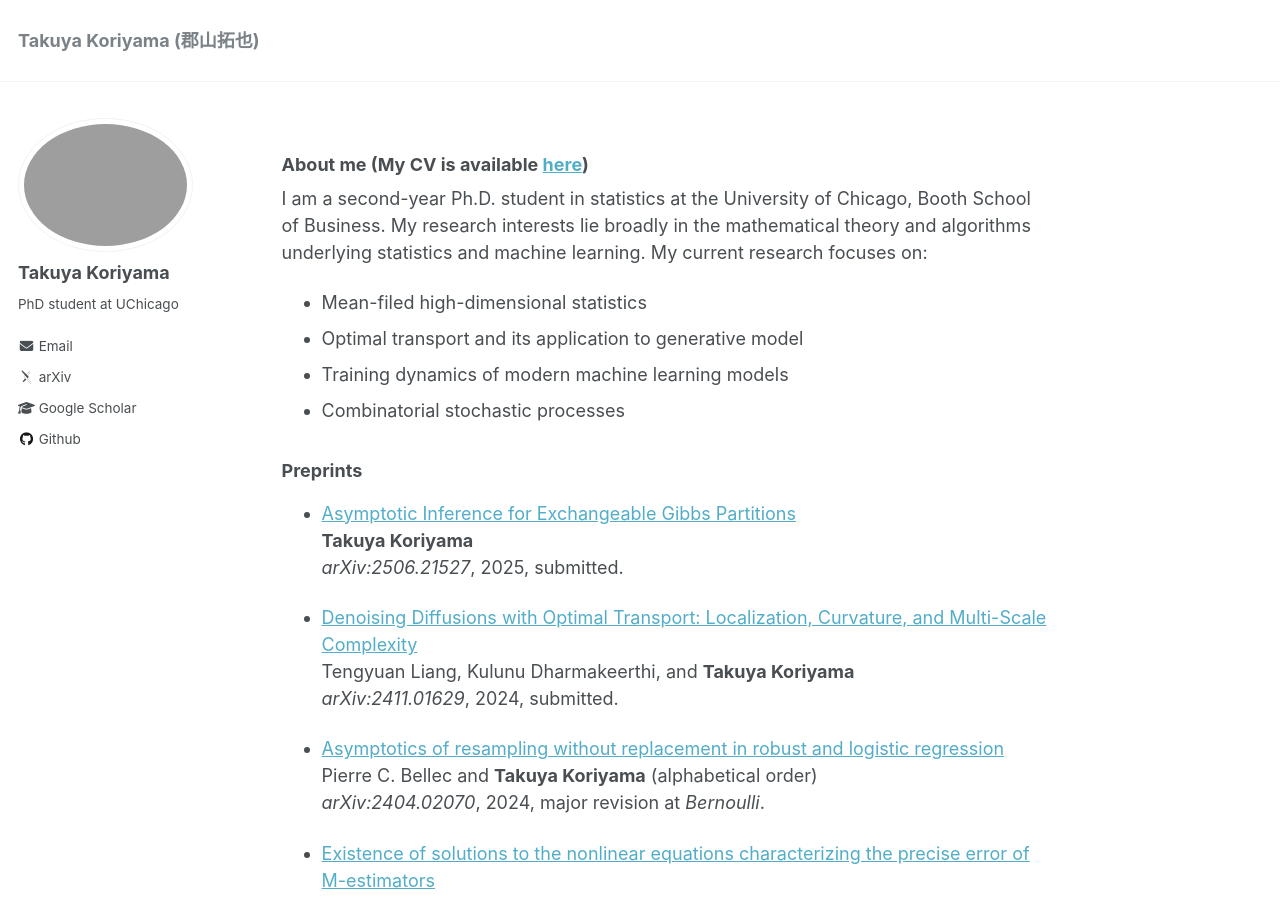
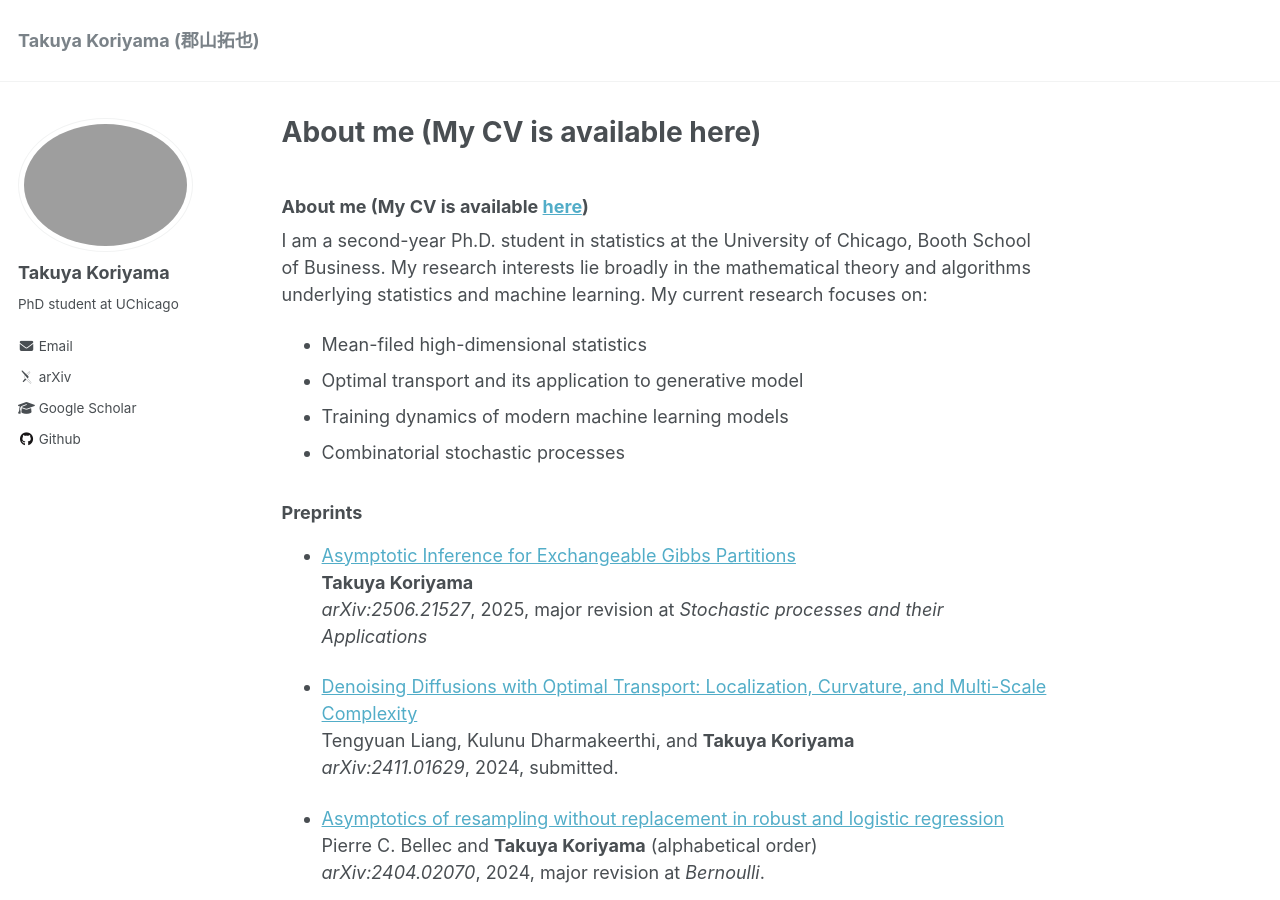
Before and after one commit to TakuyaKoriyama/takuyakoriyama.github.io, a Jekyll site: the page built from _pages/about.md, in a window 1280 px wide and 900 px high. Built offline with Jekyll 4.4.1, drawn with Linux system fonts in a browser that asks for light colours; some web fonts are replaced; our own code applies the rules of GitHub Pages for plain Markdown files; part of the change alters nothing that is shown.

Commit message:
Update about.md

```diff
--- a/_pages/about.md
+++ b/_pages/about.md
@@ -6,12 +6,6 @@ redirect_from:
   - /about/
   - /about.html
 ---
-
-<!-- ### About me
-I am a second-year Ph.D. student in Statistics at The University of Chicago, Booth School of Business, advised by [Tengyuan Liang](https://tyliang.github.io/). I'm broadly interested in mathematical theory and algorithm for statistics and machine learning. My current research focuses on:
-* Mean-filed high-dimensional statistics
-* Optimal transport and its application to generative model
-* Training dynamics of modern machine learning models -->
 
 ### About me (My CV is available [here](../out/cv.pdf))
 I am a second-year Ph.D. student in statistics at the University of Chicago, Booth School of Business.
@@ -24,7 +18,7 @@ My research interests lie broadly in the mathematical theory and algorithms unde
 ### Preprints
 * [Asymptotic Inference for Exchangeable Gibbs Partitions](https://arxiv.org/abs/2506.21527)\\
 __Takuya Koriyama__\\
-*arXiv:2506.21527*, 2025, submitted.
+*arXiv:2506.21527*, 2025, major revision at *Stochastic processes and their Applications*
 
 * [Denoising Diffusions with Optimal Transport: Localization, Curvature, and Multi-Scale Complexity](https://arxiv.org/abs/2411.01629)\\
 Tengyuan Liang, Kulunu Dharmakeerthi, and __Takuya Koriyama__\\
@@ -61,7 +55,12 @@ __*Journal of the Royal Statistical Society Series B: Statistical Methodology*__
 
 * [Fully Data-driven Normalized and Exponentiated Kernel Density Estimator with Hyvärinen Score](https://arxiv.org/abs/2212.00984)\\
 Shunsuke Imai, __Takuya Koriyama__, Shouto Yonekura, Shonosuke Sugasawa and Yoshihiko Nishiyama\\
-__*Journal of Business & Economic Statistics*__ 43 (1), 110-121, 2025. [[journal](https://www.tandfonline.com/doi/full/10.1080/07350015.2024.2326149?casa_token=_YOXJFqGXa0AAAAA%3AZCueJ9QbEp0N1Yvh8Bm0ieEefDcQECfZyzYWfPd2KTI_yxy9l7rt0cja6c5I4cyVJuAT7q2sfTzo)]
+__*Journal of Business & Economic Statistics*__ 43 (1), 110-121, 2025. [[journal](https://www.tandfonline.com/doi/full/10.1080/07350015.2024.2326149?casa_token=_YOXJFqGXa0AAAAA%3AZCueJ9QbEp0N1Yvh8Bm0ieEefDcQECfZyzYWfPd2KTI_yxy9l7rt0cja6c5I4cyVJuAT7q2sfTzo)]\
+
+<!-- ### Working papers
+* Precise trainig dynamics of multi-layer neural network with adaptive optimizer.
+* Alignment flow. -->
+
 
 ### Education
 * 2024-present. PhD student in Econometrics and Statistics at The University of Chicago, Booth School of Business.
```
